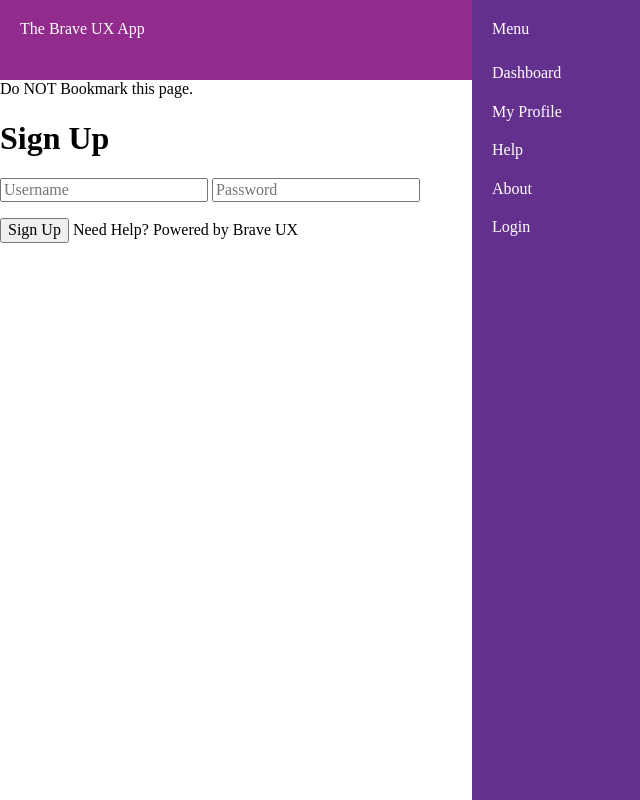
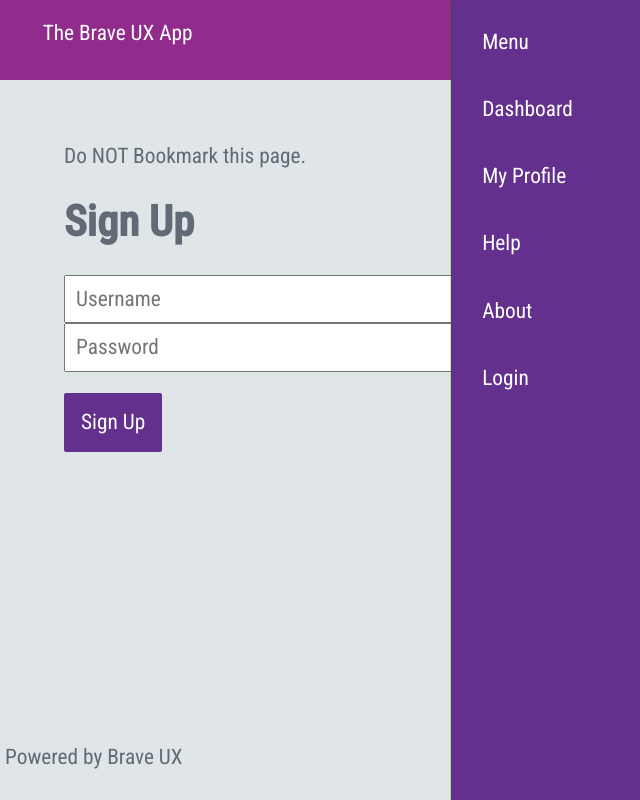
Before and after one commit to env/braveux-test, a plain HTML site: page index.html in a window 1280 px wide. Shown: the whole page, without its empty margins (0-640 px from the left). Drawn offline with nearby package versions, Linux system fonts and the light colour scheme.

Commit message:
sets up menu and form

```diff
--- a/index.html
+++ b/index.html
@@ -2,8 +2,10 @@
   <head>
     <link href='https://cdnjs.cloudflare.com/ajax/libs/normalize/3.0.3/normalize.min.css' rel='stylesheet' type='text/css'>
     <link href='https://fonts.googleapis.com/css?family=Roboto+Condensed:300,400,500' rel='stylesheet' type='text/css'>
-     <link href='style.css' rel='stylesheet' type='text/css'>
-     <meta name="viewport" content="width=device-width, initial-scale=1">
+    <link href='https://maxcdn.bootstrapcdn.com/font-awesome/4.4.0/css/font-awesome.min.css' rel='stylesheet' type='text/css'>
+    <link href='style.css' rel='stylesheet' type='text/css'>
+
+    <meta name="viewport" content="width=device-width, initial-scale=1">
 
    </head>
 
@@ -29,9 +31,8 @@
            <li><a href="#">About</a></li>
            <li><a href="#">Login</a></li>
          </ul>
+       </div>
      </div>
-
-    </div>
 
 
      <div class="sign-up-form">
@@ -40,14 +41,24 @@
        <h1>Sign Up</h1>
 
        <form>
-         <input type="text" placeholder="Username" />
-         <input type="text" placeholder="Password" />
+         <div>
+           <input type="text" placeholder="Username" />
+         </div>
+         <div>
+           <input type="password" placeholder="Password" />
+         </div>
        </form>
 
-       <button>Sign Up</button>
-       Need Help?
+       <div class="sign-up-form__actions">
+         <div>
+           <button>Sign Up</button>
+         </div>
+         <div><a href="#">Need Help?</a></div>
+       </div>
 
-       <span>Powered by Brave UX</span>
+       <span class="colophon">
+         Powered by Brave UX
+       </span>
 
      </div>
 
--- a/style.css
+++ b/style.css
@@ -1,22 +1,28 @@
+/*
 // purples
-//// light #912c8c
-//// dark  #64308e
+// light #912c8c
+// dark  #64308e
 
 // greys
-//// dark   #afbdc5
-//// med    #e0e5e8
-//// light  #eceff1
+// darkest #616b76
+// dark   #afbdc5
+// med    #e0e5e8
+// light  #eceff1
+
+*/
 
 
-/* Top Bar */
-
-html, body {
-    height: 100vh;
+body {
+    height: 100%;
+    color: #616b76;
     font-family: 'Roboto Condensed';
-    background-color: white;
+    background-color: #e0e5e8;
     padding: 0;
     margin: 0;
+    font-size: 16pt;
 }
+
+/* Top Bar */
 
 .header {
     background-color: #912c8c;
@@ -24,8 +30,7 @@ html, body {
 }
 
 .header__text {
-    padding: 20px 0;
-    margin: 0 20px 0;
+    padding: 1em 2em 0;
     color: white;
 }
 
@@ -36,12 +41,28 @@ html, body {
     position: absolute;
     top: 0;
     right: 0;
-    padding: 20px
+    padding: 1.4em;}
+
+.menu .menu__nav ul{
+    display: none;
 }
 
 .menu--active {
-    height: 100vh;
     width: 60%;
+    height: 100%;
+}
+
+.menu.menu--active {
+        -moz-box-shadow: -1px 1px 1px #444;
+        -webkit-box-shadow: -1px 1px 1px #444;
+        box-shadow: -1px 1px 1px #444;
+        -ms-filter: "progid:DXImageTransform.Microsoft.Shadow(Strength=4, Direction=135, Color='#444444')";
+        filter: progid:DXImageTransform.Microsoft.Shadow(Strength=4, Direction=135, Color='#444444');
+
+}
+
+.menu.menu--active .menu__nav ul {
+    display: block
 }
 
 .menu__nav ul {
@@ -52,9 +73,38 @@ html, body {
 .menu__nav ul li a {
     color: white;
     text-decoration: none;
-    padding: 10px 0;
+    padding: 1em 0;
     display: block;
 }
 
+/* Sign Up Form */
 
-/* Main */
+.sign-up-form {
+    padding: 3em;
+}
+
+.sign-up-form input {
+    width: 100%;
+    padding: 10px;
+}
+
+.sign-up-form__actions button {
+    background-color: #64308e;
+    color: white;
+    border-radius: 2px;
+    padding: .8em;;
+    border: 0;
+}
+
+.sign-up-form__actions div {
+    width: 50%;
+    float: left;
+}
+
+/* Colophon */
+
+.colophon {
+    position: absolute;
+    left: 5px;
+    bottom: 30px;
+}
```
